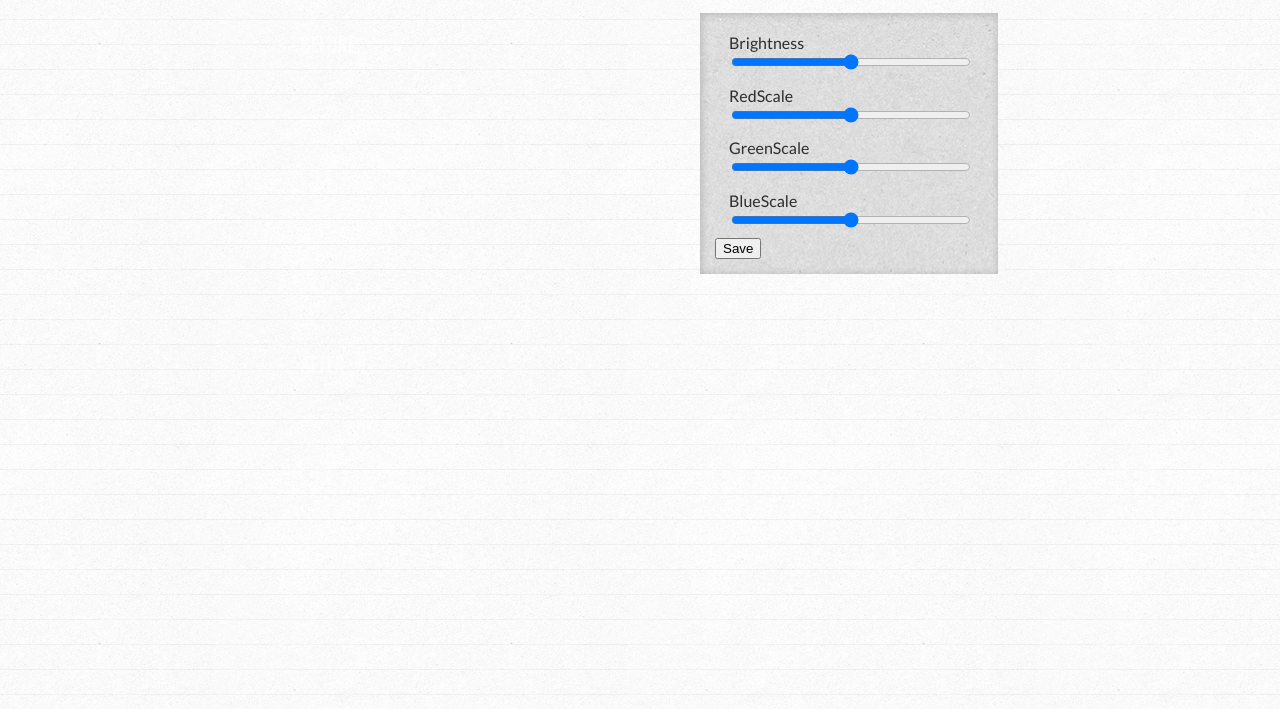
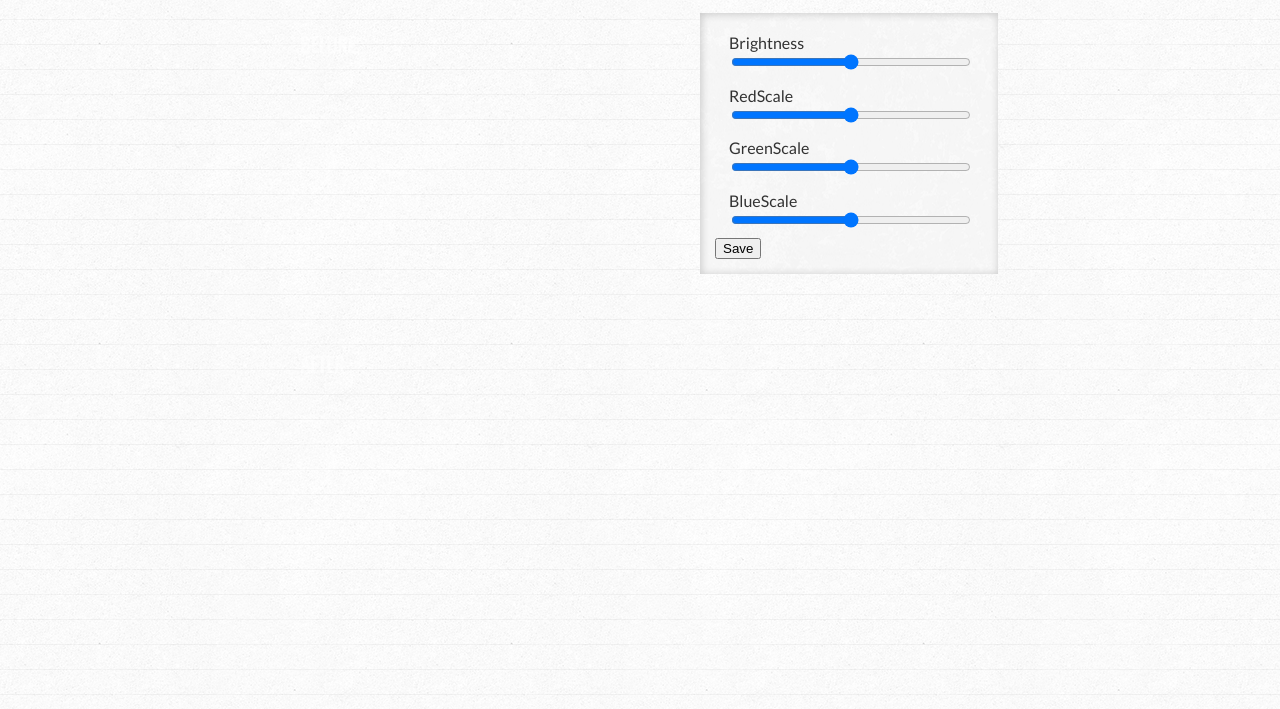
Before and after one commit to AshleighC/CSKS-HackNight, a plain HTML site: page index.html in a window 1280 px wide. Shown: the part 91-800 px from the top of the page. Drawn offline with nearby package versions, Linux system fonts and the light colour scheme.

Commit message:
elizabeth css

```diff
--- a/css/style.css
+++ b/css/style.css
@@ -74,7 +74,7 @@ canvas {
 .controls {
   width: 268px;
   padding: 15px;
-  background: url('../img/textured_paper.png');
+  background: url('../img/white_wall_hash.png');
   box-shadow: inset 1px 1px 8px rgba(0, 0, 0, 0.2);
 }
 
```
Also changed, not shown: img/textured_paper.png (deleted), img/tweed.png (deleted), img/white_wall_hash.png (added), 1 other file.
